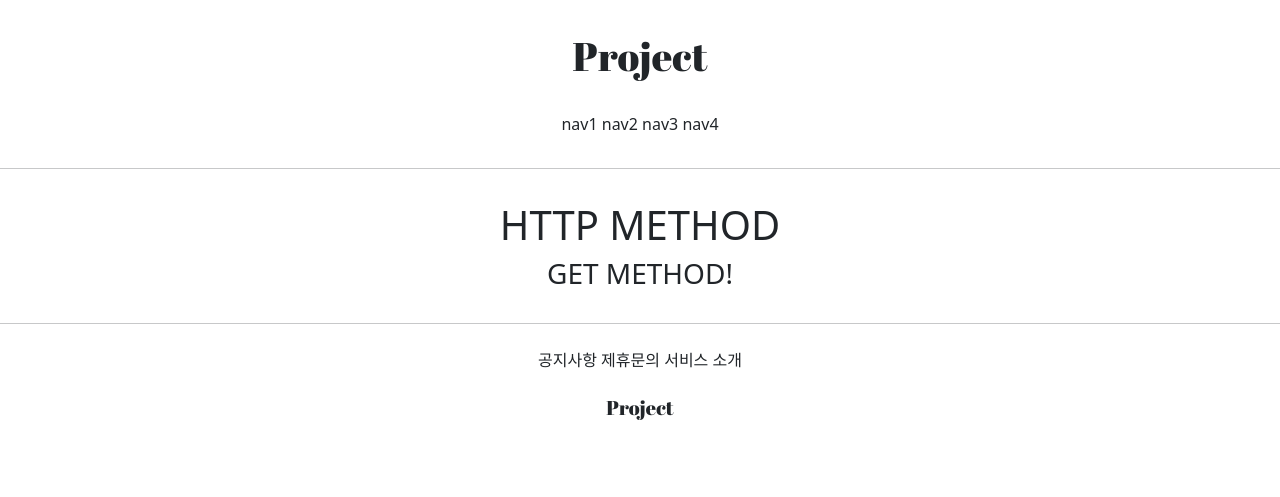
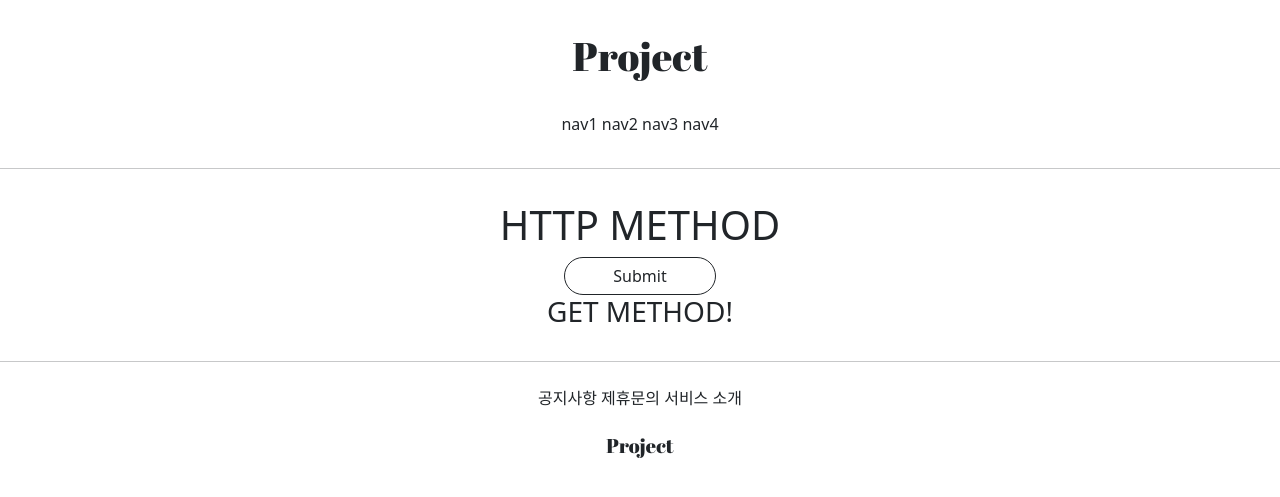
Before and after one commit to 100100001001/gis_django, a Django app: page /accounts/hello_world/ in a window 1280 px wide. Shown: the top 497 px of the page. Run offline with Django 3.2, Linux system fonts and the light colour scheme; parts of the project's set-up code (start-up, migrations or seed data) failed here and were passed over.

Commit message:
7/9 commit 3

```diff
--- a/accountapp/templates/accountapp/hello_world.html
+++ b/accountapp/templates/accountapp/hello_world.html
@@ -2,15 +2,16 @@
 
 {% block content %}
 
-
-    </style>
-
     <div style="margin: 2rem; text-align: center">
         <h1>HTTP METHOD</h1>
 
+        <form action="/accounts/hello_world/" method="post">
+            {% csrf_token %}
+            <input type="submit" class="btn btn-outline-dark rounded-pill px-5">
+
+        </form>
 
     <h3>{{ text }}</h3>
-
 
     </div>
 
```
